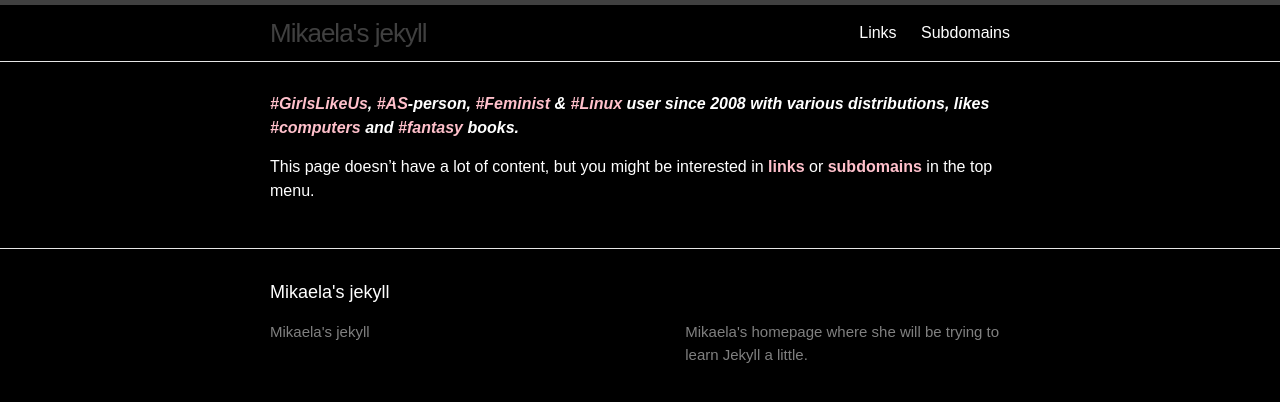
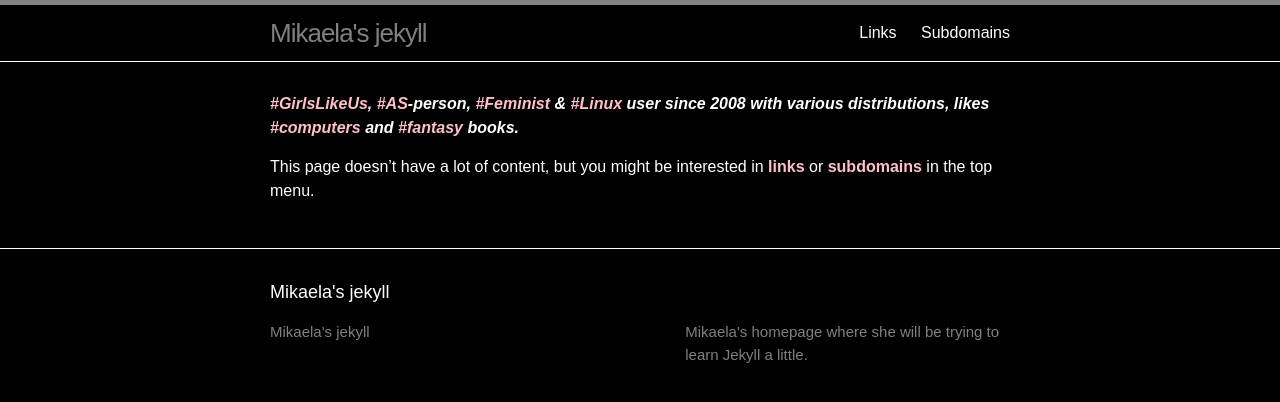
Before and after one commit to Mikaela/mikaela.github.io, a Jekyll site: the page built from index.md, in a window 1280 px wide. Shown: the top 402 px of the page. Built offline with Jekyll 4.4.1, drawn with Linux system fonts in a browser that asks for light colours.

Commit message:
continue editing main.scss

```diff
--- a/css/main.scss
+++ b/css/main.scss
@@ -18,9 +18,11 @@
 $background-color: black;
 $brand-color:      pink;
 
-$grey-color:       gray;
-$grey-color-light: lighten($grey-color, 40%);
-$grey-color-dark:  darken($grey-color, 25%);
+$grey-color:        gray;
+//$grey-color-light: lighten($grey-color, 40%);
+//$grey-color-dark:  darken($grey-color, 25%);
+$grey-color-light: white;
+$grey-color-dark: gray;
 
 // Width of the content area
 $content-width:    800px;
```
